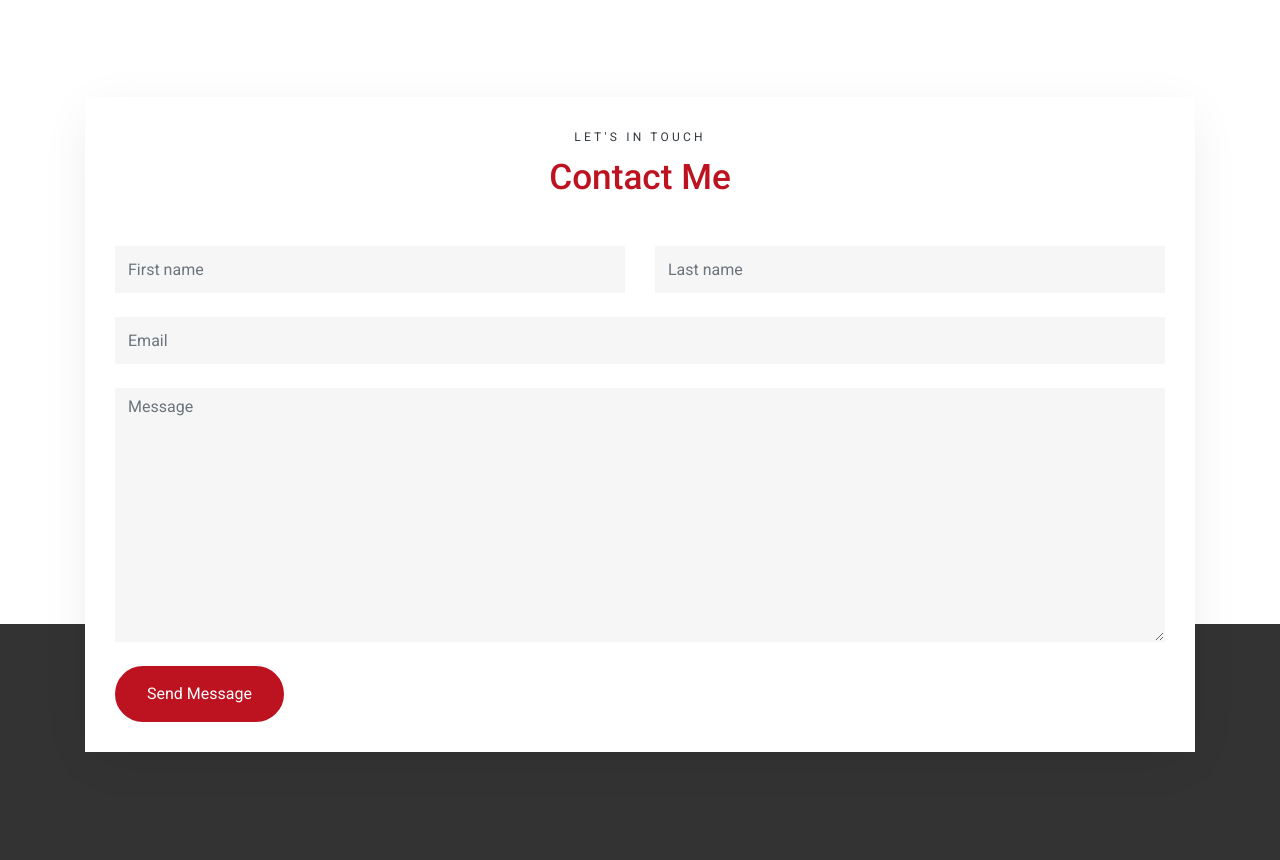
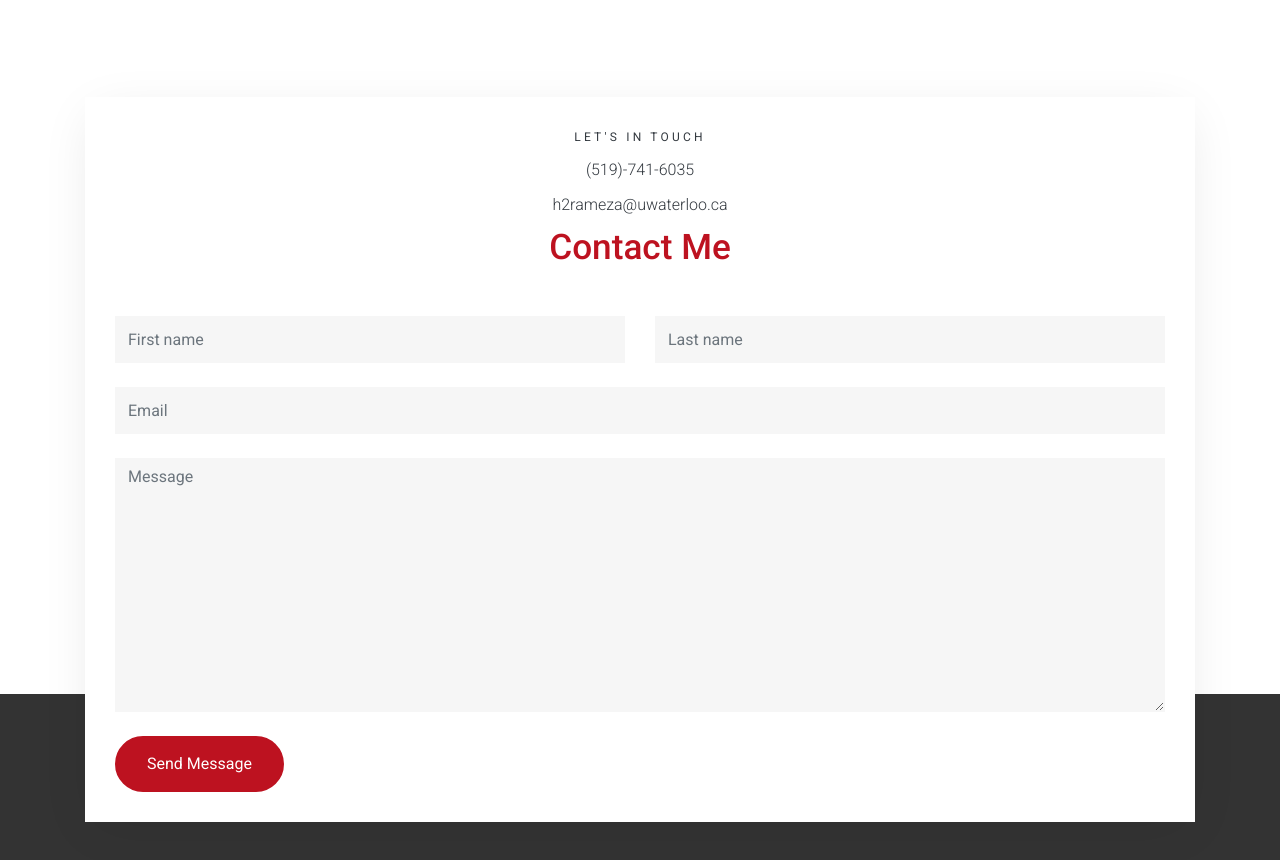
Before and after one commit to HoomanRamezani/hoomanramezani.github.io, a plain HTML site: page index.html in a window 1280 px wide. Shown: the part 7100-7960 px from the top of the page. Drawn offline with Linux system fonts and the light colour scheme; files whose address does not match are found by name.

Commit message:
Update contact info

```diff
--- a/index.html
+++ b/index.html
@@ -304,8 +304,10 @@
     <div class="site-section" id="contact-section">
       <div class="container">
         <form action="https://formspree.io/f/mqkwzayb" method="post" class="contact-form">
-          <div class="section-title text-center mb-5">
+          <div class="section-title text-center mb-5" style="margin-bottom: 2rem">
             <span class="sub-title mb-2 d-block">Let's In Touch</span>
+            <span class="mb-2 d-block">(519)-741-6035</span>
+            <span class="mb-2 d-block">h2rameza@uwaterloo.ca</span>
             <h2 class="title text-primary">Contact Me</h2>
           </div>
           <div class="row mb-4">
```
